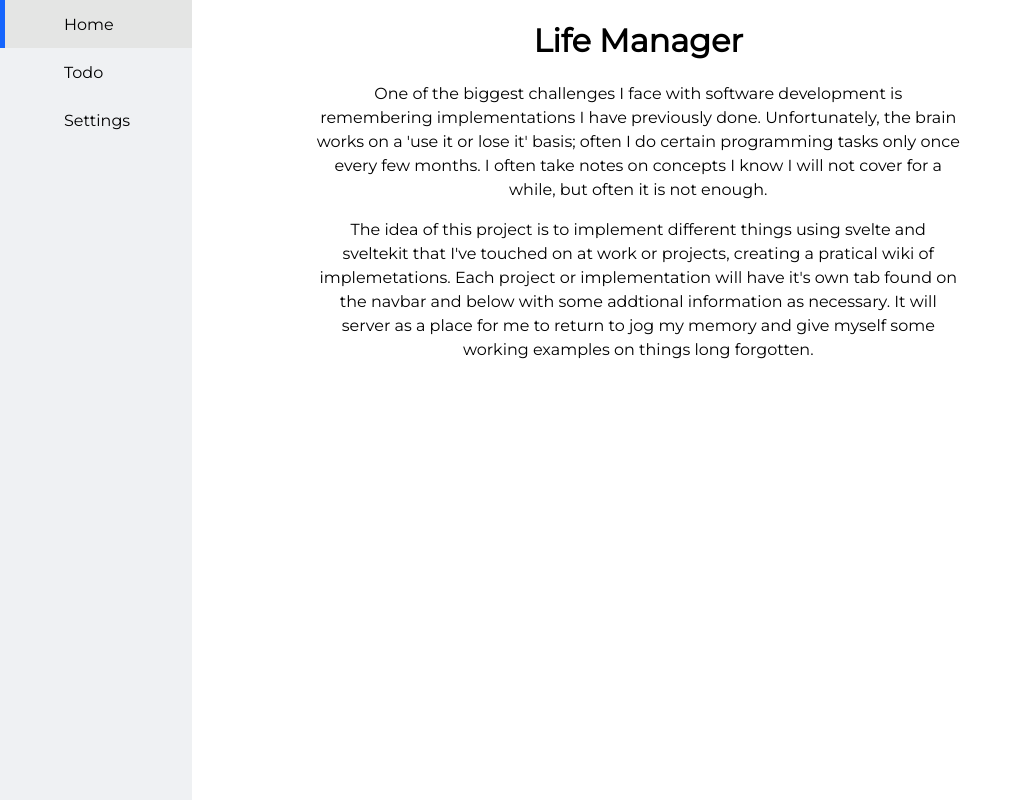
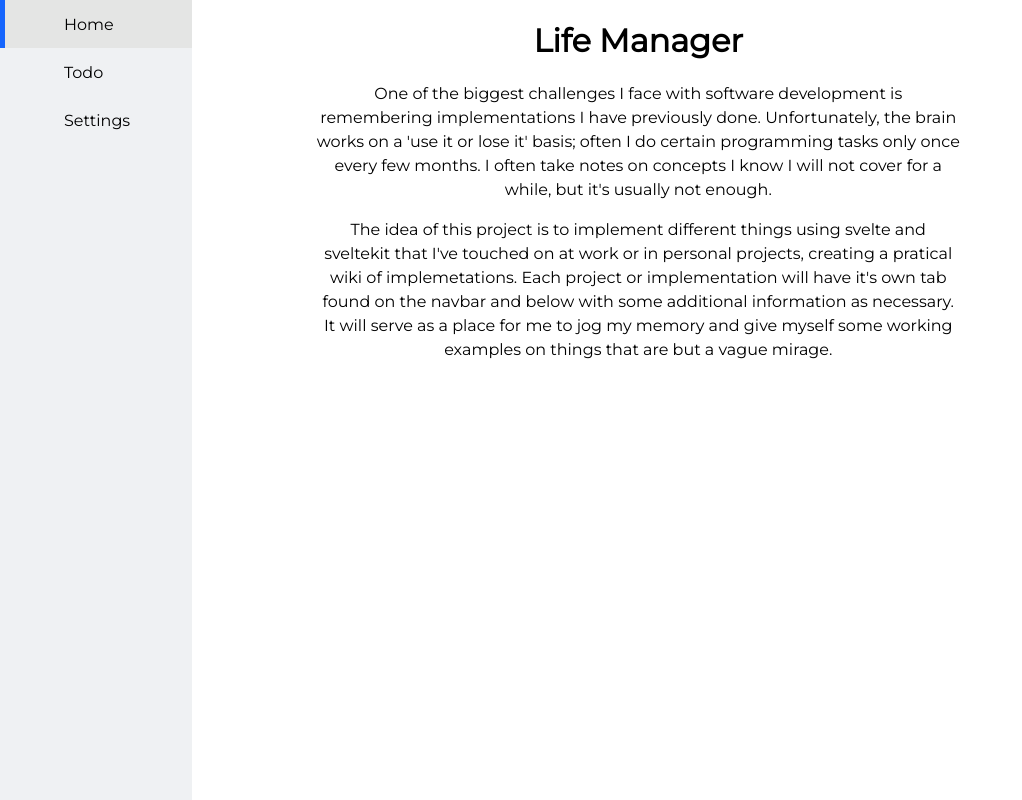
Before and after one commit to BlaviButcher/life-manager, a SvelteKit app: page / in a window 1280 px wide. Shown: the whole page, without its empty margins (0-1022 px from the left). Built offline with nearby package versions, Linux system fonts and the light colour scheme; some icons are missing.

Commit message:
fixed typos

```diff
--- a/src/routes/+page.svelte
+++ b/src/routes/+page.svelte
@@ -7,15 +7,15 @@
 		One of the biggest challenges I face with software development is remembering implementations I
 		have previously done. Unfortunately, the brain works on a 'use it or lose it' basis; often I do
 		certain programming tasks only once every few months. I often take notes on concepts I know I
-		will not cover for a while, but often it is not enough.
+		will not cover for a while, but it's usually not enough.
 	</p>
 
 	<p>
 		The idea of this project is to implement different things using svelte and sveltekit that I've
-		touched on at work or projects, creating a pratical wiki of implemetations. Each project or
-		implementation will have it's own tab found on the navbar and below with some addtional
-		information as necessary. It will server as a place for me to return to jog my memory and give
-		myself some working examples on things long forgotten.
+		touched on at work or in personal projects, creating a pratical wiki of implemetations. Each
+		project or implementation will have it's own tab found on the navbar and below with some
+		additional information as necessary. It will serve as a place for me to jog my memory and give
+		myself some working examples on things that are but a vague mirage.
 	</p>
 </page-content>
 
```
